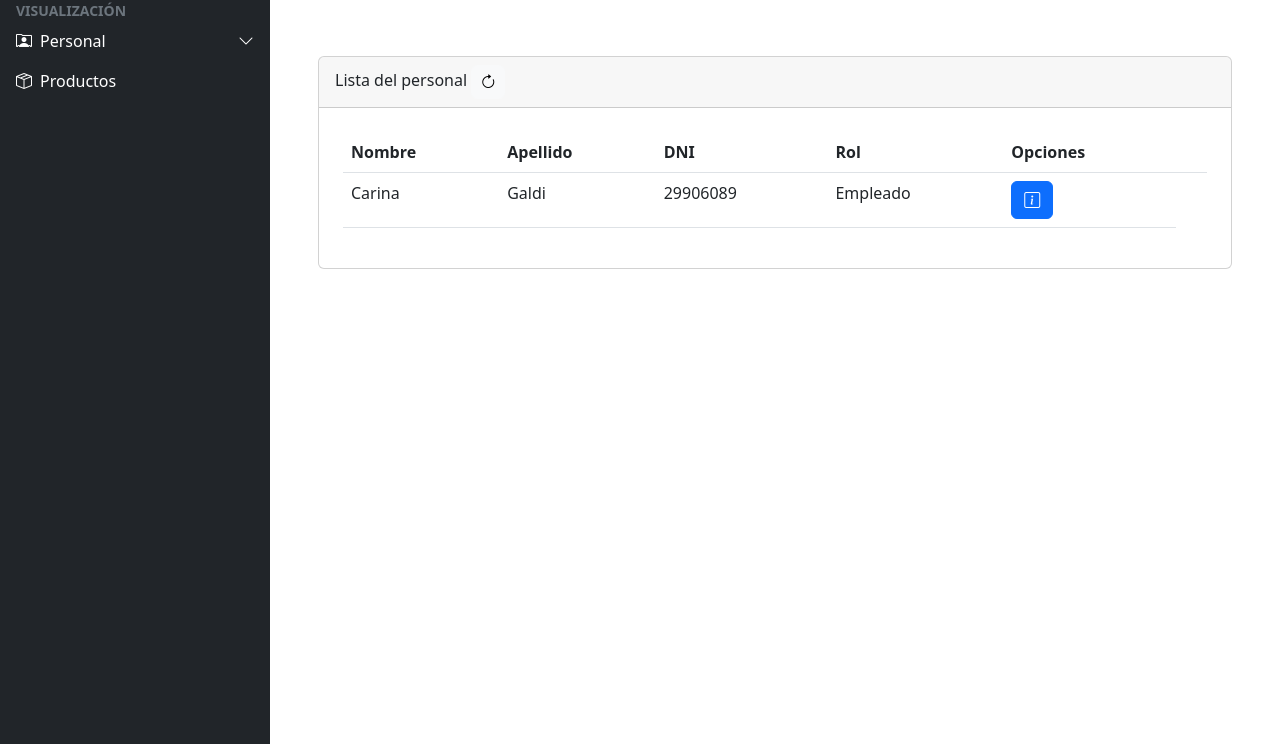
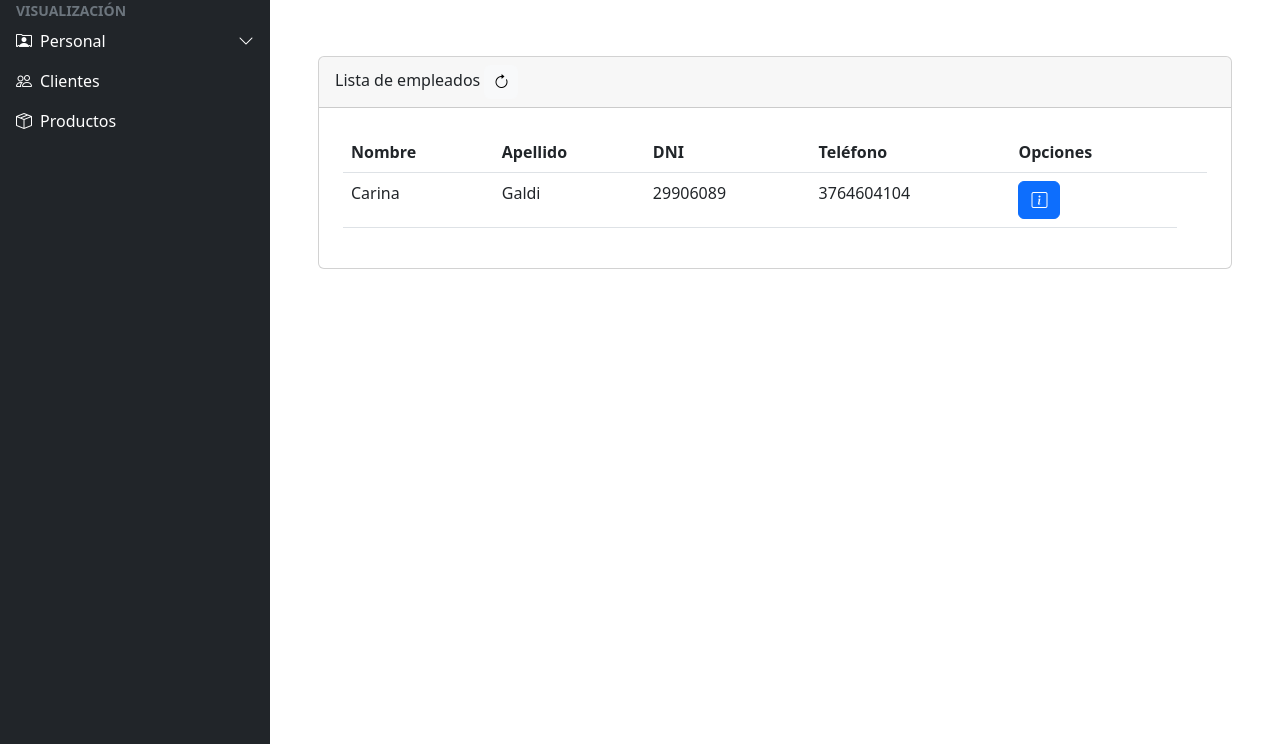
Before and after one commit to Fraloox/mesaWeb, a PHP site: page /home.php?filtro=2 in a window 1280 px wide. Shown: the part 56-800 px from the top of the page. Run offline with PHP 8.4, Linux system fonts and the light colour scheme; data comes from the database, SQL or seed files in the repository; data that the repository does not hold is empty; some libraries are stand-ins or nearby versions.

```diff
--- a/home.php
+++ b/home.php
@@ -199,6 +199,16 @@
               <a class="nav-link px-3 sidebar-link"
               role="button">
                 <span class="me-2">
+                <i class="bi bi-people"></i>
+                </span>
+                <span>
+                  Clientes
+                </span>
+              </a>
+
+              <a class="nav-link px-3 sidebar-link"
+              role="button">
+                <span class="me-2">
                   <i class="bi bi-box-seam"></i>
                 </span>
                 <span>
@@ -325,13 +335,17 @@
 
                   <?php
 
-                  if(isset($_GET['filtro']) and $_GET['filtro'] == 'administrador'){
+                  if(isset($_GET['filtro']) and $_GET['filtro'] == 1){
 
                     ?> Lista de administradores <?php
 
-                  }elseif(isset($_GET['filtro']) and $_GET['filtro'] == 'empleado'){
+                  }elseif(isset($_GET['filtro']) and $_GET['filtro'] == 2){
 
                     ?> Lista de empleados <?php
+
+                  }elseif(isset($_GET['filtro']) and $_GET['filtro'] == 'clientes'){
+
+                    ?> Lista de clientes <?php
 
                   }else{
 
@@ -383,8 +397,9 @@
                           <?php
 
                           if(isset($_GET['filtro'])
-                            and $_GET['filtro'] == 'administrador'
-                            || $_GET['filtro'] == 'empleado'){
+                            and $_GET['filtro'] == 1
+                            || $_GET['filtro'] == 2
+                            || $_GET['filtro'] == 'clientes'){
 
                             ?> <th scope="col">Teléfono</th> <?php
 
@@ -418,8 +433,9 @@
                           <?php
 
                           if(isset($_GET['filtro'])
-                            and $_GET['filtro'] == 'administrador'
-                            || $_GET['filtro'] == 'empleado'){
+                            and $_GET['filtro'] == 1
+                            || $_GET['filtro'] == 2
+                            || $_GET['filtro'] == 'clientes'){
 
                             ?> <td> <?php echo $dato->telefono; ?> </td> <?php
 
@@ -538,7 +554,24 @@
 
                   <!-- FORMULARIO -->
 
-                <form action="registrar.php"
+                <form action=
+
+                <?php
+                if (isset($_GET['filtro']) and $_GET['filtro'] == 'clientes'){
+
+
+                  echo 'registrar-cliente.php';
+
+
+                }else{
+
+
+                  echo 'registrar-personal.php';
+
+
+                }
+                ?>
+
                 method="POST">
 
                   <div class="modal-body">
@@ -692,7 +725,7 @@
 
                         <div class="col-md-5">
 
-                          <select class="form-select mb-2"
+                          <select class="form-select mb-2 pointer"
                           aria-label="Default select example"
                           id="sctRol"
                           name="sctRol"
```
Also changed, not shown: registrar-cliente.php (added, +15 -0 lines), registrar-personal.php (renamed from registrar.php).
